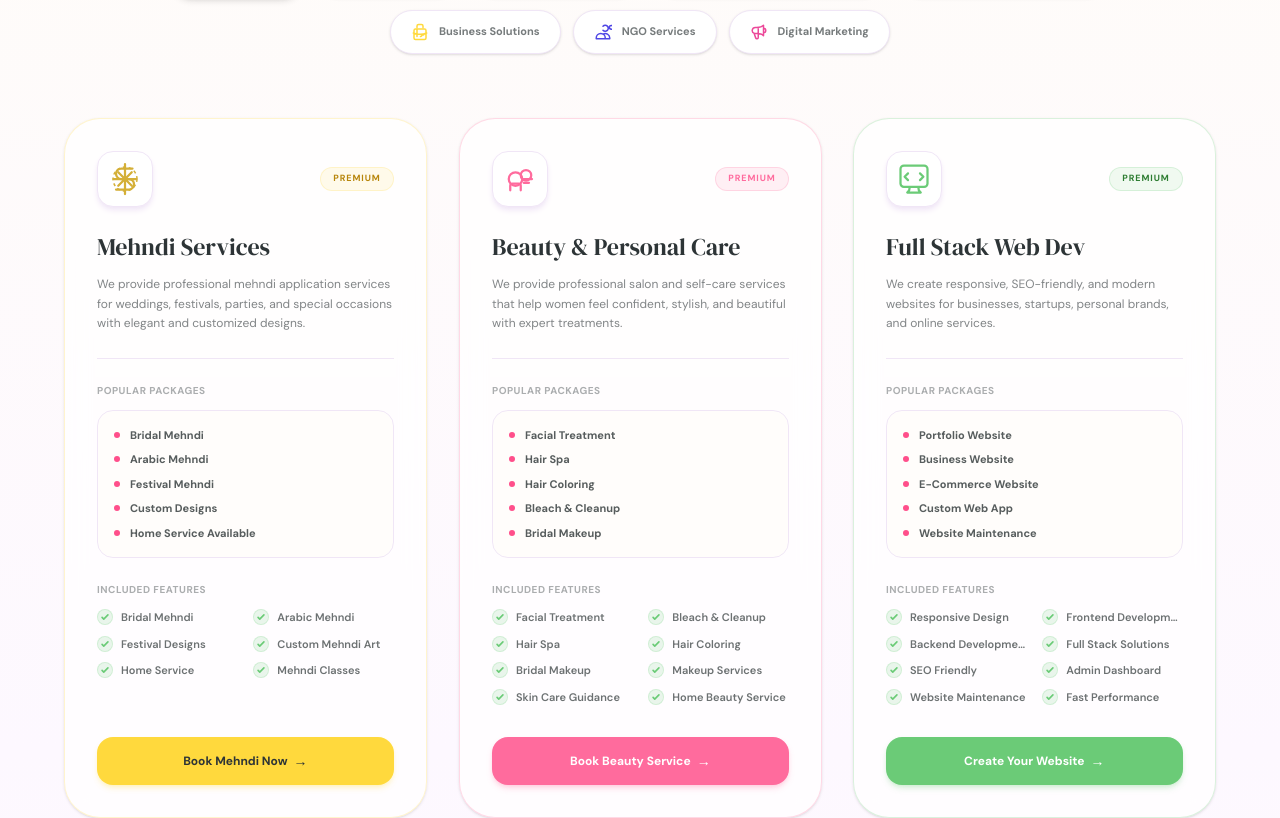
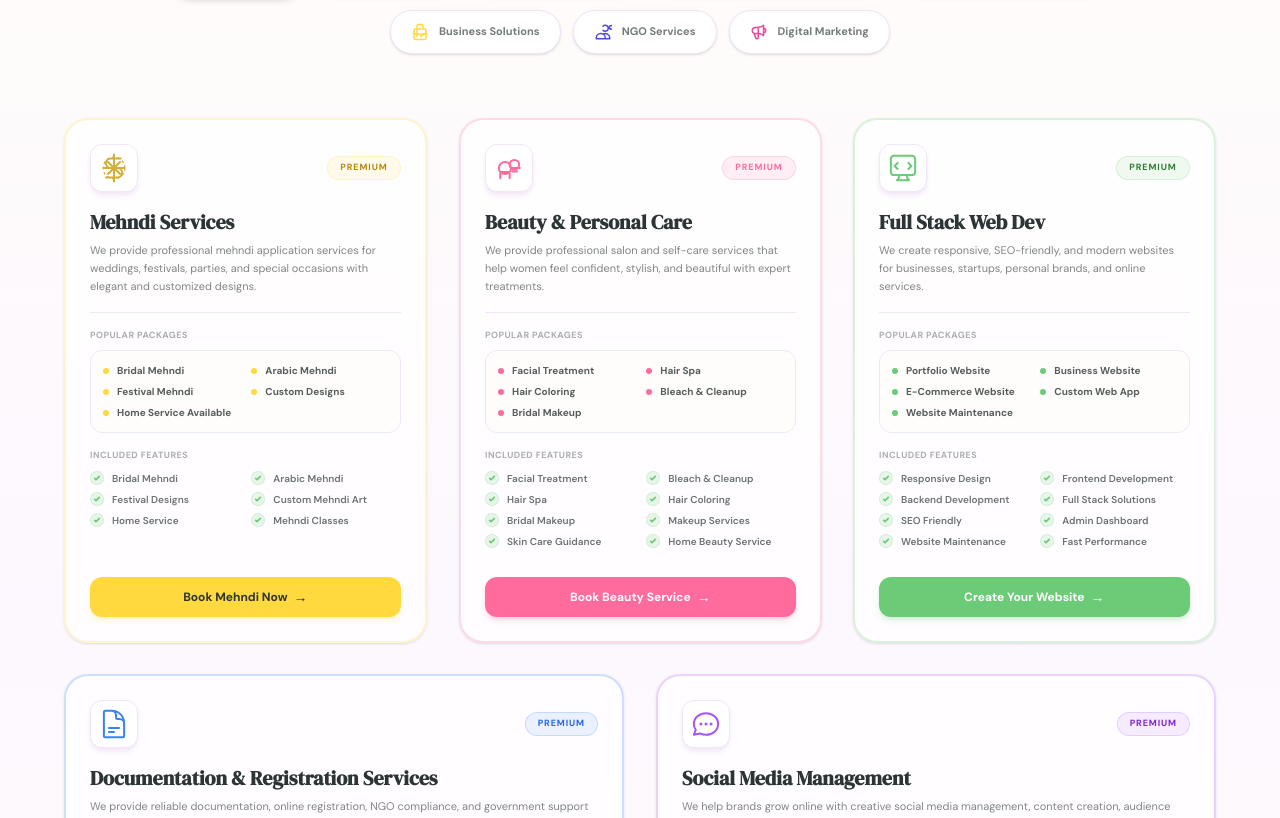
Before and after one commit to Sameera-13/empower-, a React (Vite) app in the folder client/: page /services in a window 1280 px wide. Shown: the part 916-1734 px from the top of the page. Built offline with nearby package versions, Linux system fonts and the light colour scheme; no server answers.

Commit message:
design: shrink and optimize service cards layout, decrease visual lengths, and color-match package bullet dots

```diff
--- a/client/src/pages/Services.jsx
+++ b/client/src/pages/Services.jsx
@@ -483,18 +483,28 @@ export default function Services() {
           </div>
 
           {/* Filtered Services Grid Layout */}
-          <div className="grid grid-cols-1 md:grid-cols-2 lg:grid-cols-6 gap-8 min-h-[450px]">
-            {filteredServices.map((service, index) => (
+          <div className="grid grid-cols-1 md:grid-cols-2 lg:grid-cols-6 gap-8 min-h-[400px]">
+            {filteredServices.map((service, index) => {
+              // Color-matched bullets for each service
+              const dotColorClass = {
+                mehndi: 'bg-[#FFD93D]',
+                beauty: 'bg-[#FF6B9D]',
+                webdev: 'bg-[#6BCB77]',
+                docs: 'bg-[#3B82F6]',
+                social: 'bg-[#A855F7]'
+              }[service.id] || 'bg-[#ff4f8b]';
+
+              return (
                 <div
                   key={service.id}
-                className={`rounded-[2.25rem] p-8 border ${service.accentColor} transition-all duration-500 hover:-translate-y-2.5 flex flex-col justify-between h-full bg-white/60 backdrop-blur-md shadow-sm hover:shadow-xl hover:scale-[1.01] animate-scale-in col-span-1 md:col-span-2 ${getGridSpan(service.id, index, filteredServices.length)}`}
+                  className={`rounded-3xl p-5 md:p-6 border-2 ${service.accentColor} transition-all duration-500 hover:-translate-y-2 flex flex-col justify-between h-full bg-white/60 backdrop-blur-md shadow-sm hover:shadow-xl hover:scale-[1.01] animate-scale-in col-span-1 md:col-span-2 ${getGridSpan(service.id, index, filteredServices.length)}`}
                   style={{ animationDelay: `${index * 80}ms` }}
                 >
                   <div>
                     {/* Top Line & Icon */}
-                  <div className="flex items-center justify-between mb-6">
-                    <div className="w-14 h-14 rounded-2xl bg-white flex items-center justify-center shadow-md shadow-[#F0E6F6] border border-[#F0E6F6]">
-                      {service.icon}
+                    <div className="flex items-center justify-between mb-4">
+                      <div className="w-12 h-12 rounded-xl bg-white flex items-center justify-center shadow-md shadow-[#F0E6F6] border border-[#F0E6F6]">
+                        <div className="scale-90">{service.icon}</div>
                       </div>
                       <span className={`text-[9px] font-bold uppercase tracking-widest px-3 py-1 rounded-full ${service.tagColor}`}>
                         Premium
@@ -502,22 +512,18 @@ export default function Services() {
                     </div>
 
                     {/* Title & Description */}
-                  <h3 className="font-display text-2xl text-[#2D3436] mb-3">{service.title}</h3>
-                  <p className="text-xs text-[#2D3436]/60 leading-relaxed mb-6 pb-6 border-b border-[#F0E6F6]">{service.description}</p>
+                    <h3 className="font-display text-lg md:text-xl font-bold text-[#2D3436] mb-1.5">{service.title}</h3>
+                    <p className="text-[11px] text-[#2D3436]/60 leading-relaxed mb-4 pb-4 border-b border-[#F0E6F6]">{service.description}</p>
 
                     {/* Popular Packages */}
-                  <div className="mb-6">
-                    <h4 className="text-[10px] font-extrabold uppercase tracking-wider text-[#2D3436]/40 mb-3">
+                    <div className="mb-4">
+                      <h4 className="text-[9px] font-extrabold uppercase tracking-wider text-[#2D3436]/40 mb-2">
                         {service.id === 'social' ? 'Popular Services' : 'Popular Packages'}
                       </h4>
-                    <div className={`bg-[#FFFDF7]/50 rounded-2xl p-4 border border-[#F0E6F6] ${
-                      service.packages.length > 5
-                        ? 'grid grid-cols-2 gap-x-4 gap-y-2'
-                        : 'space-y-2'
-                    }`}>
+                      <div className="bg-[#FFFDF7]/50 rounded-xl p-3 border border-[#F0E6F6] grid grid-cols-2 gap-x-3 gap-y-1.5">
                         {service.packages.map((pkg, i) => (
-                        <div key={i} className="flex items-center gap-2.5 text-[11px] text-[#2D3436]/80 font-bold truncate">
-                          <span className="w-1.5 h-1.5 rounded-full bg-[#ff4f8b] shrink-0" />
+                          <div key={i} className="flex items-center gap-2 text-[10px] text-[#2D3436]/80 font-bold truncate">
+                            <span className={`w-1.5 h-1.5 rounded-full ${dotColorClass} shrink-0`} />
                             <span className="truncate">{pkg.name}</span>
                           </div>
                         ))}
@@ -525,13 +531,13 @@ export default function Services() {
                     </div>
 
                     {/* Included Features */}
-                  <div className="mb-8">
-                    <h4 className="text-[10px] font-extrabold uppercase tracking-wider text-[#2D3436]/40 mb-3">Included Features</h4>
-                    <ul className="grid grid-cols-2 gap-x-4 gap-y-2.5">
+                    <div className="mb-5">
+                      <h4 className="text-[9px] font-extrabold uppercase tracking-wider text-[#2D3436]/40 mb-2">Included Features</h4>
+                      <ul className="grid grid-cols-2 gap-x-3 gap-y-1.5">
                         {service.features.map((feat, i) => (
-                        <li key={i} className="flex items-center gap-2 text-[11px] text-[#2D3436]/70 font-semibold">
-                          <span className="w-4 h-4 rounded-full bg-[#6BCB77]/15 flex items-center justify-center shrink-0 border border-[#6BCB77]/20">
-                            <svg className="w-2.5 h-2.5 text-[#6BCB77]" fill="none" viewBox="0 0 24 24" stroke="currentColor" strokeWidth={4}>
+                          <li key={i} className="flex items-center gap-2 text-[10px] text-[#2D3436]/70 font-semibold">
+                            <span className="w-3.5 h-3.5 rounded-full bg-[#6BCB77]/15 flex items-center justify-center shrink-0 border border-[#6BCB77]/20">
+                              <svg className="w-2 h-2 text-[#6BCB77]" fill="none" viewBox="0 0 24 24" stroke="currentColor" strokeWidth={5}>
                                 <path strokeLinecap="round" strokeLinejoin="round" d="M5 13l4 4L19 7" />
                               </svg>
                             </span>
@@ -543,9 +549,9 @@ export default function Services() {
                   </div>
 
                   {/* CTA Button */}
-                <Link to={service.buttonLink} className="w-full">
+                  <Link to={service.buttonLink} className="w-full mt-2">
                     <button
-                    className={`w-full py-3.5 px-6 rounded-2xl text-xs font-bold transition-all duration-300 transform hover:scale-[1.02] active:scale-[0.98] cursor-pointer flex items-center justify-center gap-1.5 ${
+                      className={`w-full py-2.5 px-5 rounded-xl text-xs font-bold transition-all duration-300 transform hover:scale-[1.02] active:scale-[0.98] cursor-pointer flex items-center justify-center gap-1.5 ${
                         service.btnVariant === 'golden'
                           ? 'bg-[#FFD93D] text-[#2D3436] hover:bg-[#FFD93D]/90 shadow-md shadow-[#FFD93D]/25'
                           : service.btnVariant === 'pink'
@@ -562,7 +568,8 @@ export default function Services() {
                     </button>
                   </Link>
                 </div>
-            ))}
+              );
+            })}
           </div>
 
           {/* Dedicated Horizontal Stats Divider Bar */}
```
Lines whose indentation alone changed are shown as unchanged.
